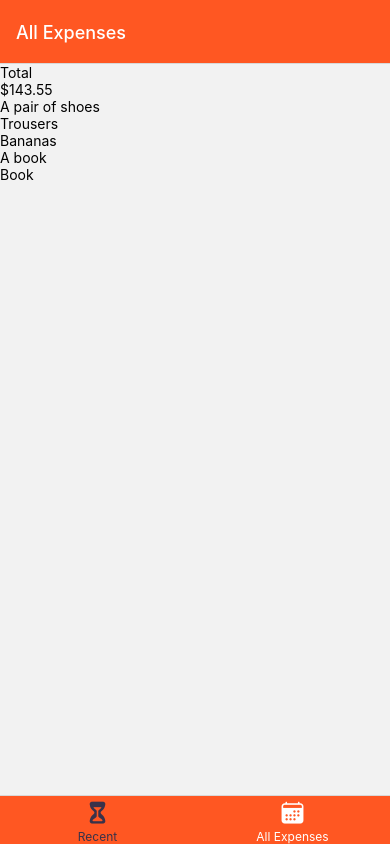
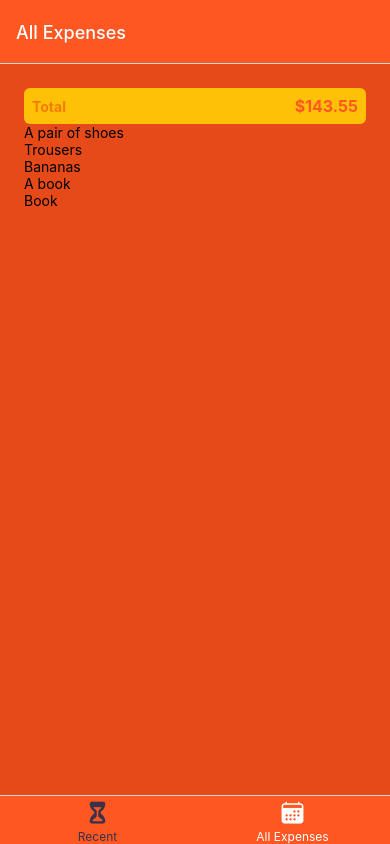
Before and after one commit to Mldamico/expenses-rn, a React Native app: screen /AllExpenses in a window 390 px wide. Built offline with nearby package versions, Linux system fonts and the light colour scheme.

Commit message:
Basic styles for items

```diff
--- a/components/expenses/ExpensesOutput.tsx
+++ b/components/expenses/ExpensesOutput.tsx
@@ -3,6 +3,7 @@
 import ExpensesSummary from "./ExpensesSummary";
 import ExpensesList from "./ExpensesList";
 import { Expense } from "../../interfaces/expenses";
+import { GlobalStyles } from "../../constants/styles";
 
 interface Props {
   expenses: Expense[];
@@ -11,11 +12,17 @@
 
 export default function ExpensesOutput({ expenses, periodName }: Props) {
   return (
-    <View>
+    <View style={styles.container}>
       <ExpensesSummary expenses={expenses} periodName={periodName} />
       <ExpensesList expenses={expenses} />
     </View>
   );
 }
 
-const styles = StyleSheet.create({});
+const styles = StyleSheet.create({
+  container: {
+    flex: 1,
+    padding: 24,
+    backgroundColor: GlobalStyles.colors.primary700,
+  },
+});
--- a/components/expenses/ExpensesSummary.tsx
+++ b/components/expenses/ExpensesSummary.tsx
@@ -1,6 +1,7 @@
 import { StyleSheet, Text, View } from "react-native";
 import React from "react";
 import { Expense } from "../../interfaces/expenses";
+import { GlobalStyles } from "../../constants/styles";
 
 interface Props {
   periodName: string;
@@ -13,13 +14,32 @@
   }, 0);
 
   return (
-    <View>
-      <Text>{periodName}</Text>
-      <Text>${expensesSum.toFixed(2)}</Text>
+    <View style={styles.container}>
+      <Text style={styles.period}>{periodName}</Text>
+      <Text style={styles.sum}>${expensesSum.toFixed(2)}</Text>
     </View>
   );
 };
 
 export default ExpensesSummary;
 
-const styles = StyleSheet.create({});
+const styles = StyleSheet.create({
+  container: {
+    padding: 8,
+    backgroundColor: GlobalStyles.colors.primary50,
+    borderRadius: 6,
+    flexDirection: "row",
+    justifyContent: "space-between",
+    alignItems: "center",
+  },
+  period: {
+    fontSize: 14,
+    fontWeight: "bold",
+    color: GlobalStyles.colors.primary400,
+  },
+  sum: {
+    fontSize: 16,
+    fontWeight: "bold",
+    color: GlobalStyles.colors.primary500,
+  },
+});
--- a/screens/AllExpenses.tsx
+++ b/screens/AllExpenses.tsx
@@ -5,10 +5,14 @@
 
 export default function AllExpenses() {
   return (
-    <View>
+    <View style={styles.container}>
       <ExpensesOutput expenses={DUMMY_EXPENSES} periodName="Total" />
     </View>
   );
 }
 
-const styles = StyleSheet.create({});
+const styles = StyleSheet.create({
+  container: {
+    flex: 1,
+  },
+});
--- a/screens/ManageExpenses.tsx
+++ b/screens/ManageExpenses.tsx
@@ -3,10 +3,14 @@
 
 export default function ManageExpenses() {
   return (
-    <View>
+    <View style={styles.container}>
       <Text>ManageExpenses</Text>
     </View>
   );
 }
 
-const styles = StyleSheet.create({});
+const styles = StyleSheet.create({
+  container: {
+    flex: 1,
+  },
+});
--- a/screens/RecentExpenses.tsx
+++ b/screens/RecentExpenses.tsx
@@ -5,10 +5,14 @@
 
 export default function RecentExpenses() {
   return (
-    <View>
+    <View style={styles.container}>
       <ExpensesOutput expenses={DUMMY_EXPENSES} periodName="Last 7 Days" />
     </View>
   );
 }
 
-const styles = StyleSheet.create({});
+const styles = StyleSheet.create({
+  container: {
+    flex: 1,
+  },
+});
```
